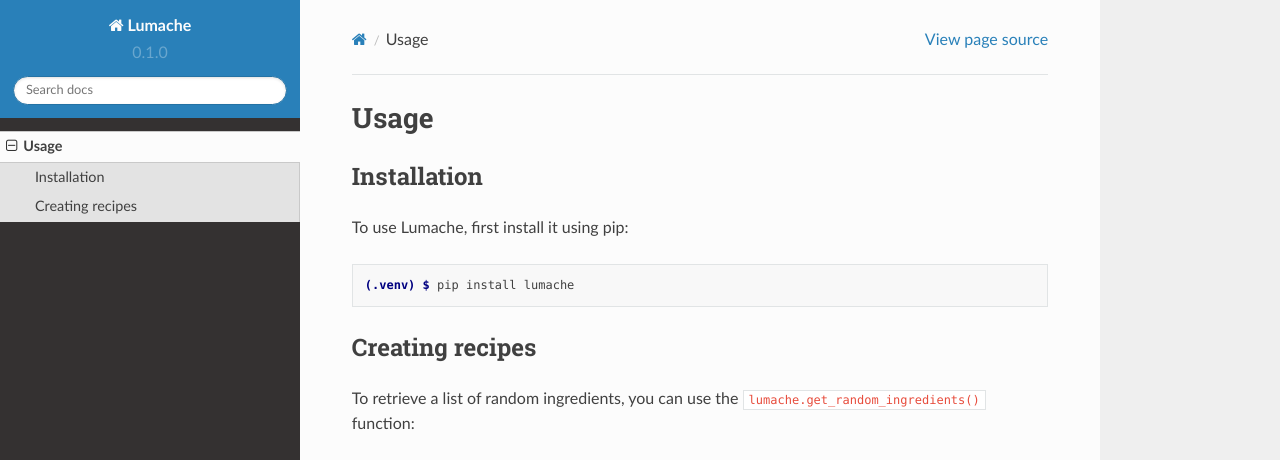
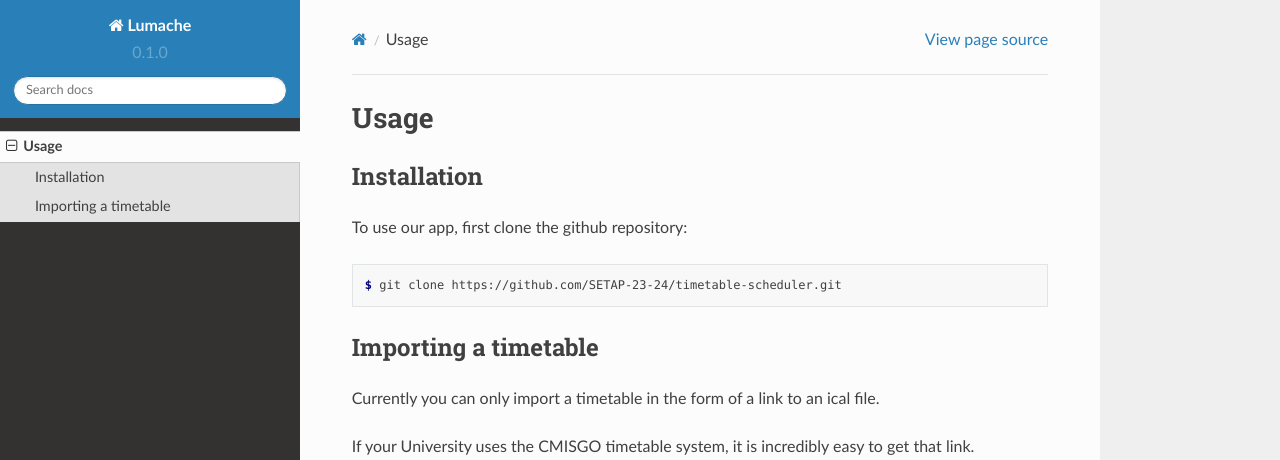
Before and after one commit to SETAP-23-24/timetable-scheduler-docs, a Sphinx documentation site: the page built from docs/source/usage.rst, in a window 1280 px wide and 1095 px high. Shown: the top 460 px of the window. Built offline with Sphinx 7.4.7 and the Read the Docs theme 2.0.0, drawn with Linux system fonts in a browser that asks for light colours; some of the changed text lies outside the part shown; grey boxes are pictures that could not be loaded.

Commit message:
Update usage instructions to include importing a timetable

```diff
--- a/docs/source/usage.rst
+++ b/docs/source/usage.rst
@@ -6,28 +6,22 @@ Usage
 Installation
 ------------
 
-To use Lumache, first install it using pip:
+To use our app, first clone the github repository:
 
 .. code-block:: console
 
-   (.venv) $ pip install lumache
+   $ git clone https://github.com/SETAP-23-24/timetable-scheduler.git
 
-Creating recipes
+Importing a timetable
 ----------------
 
-To retrieve a list of random ingredients,
-you can use the ``lumache.get_random_ingredients()`` function:
+Currently you can only import a timetable in the form of a link to an ical file.
 
-.. autofunction:: lumache.get_random_ingredients
+If your University uses the CMISGO timetable system, it is incredibly easy to get that link.
 
-The ``kind`` parameter should be either ``"meat"``, ``"fish"``,
-or ``"veggies"``. Otherwise, :py:func:`lumache.get_random_ingredients`
-will raise an exception.
+These are the steps:
+- Click on administration in the top right.
+- Click on my mobile in the drop down.
+- Copy the ics link shown.
 
-.. autoexception:: lumache.InvalidKindError
-
-For example:
-
->>> import lumache
->>> lumache.get_random_ingredients()
-['shells', 'gorgonzola', 'parsley']
+Once you have the link paste that into our app and *voila* you have successfully imported your timetable.
```
